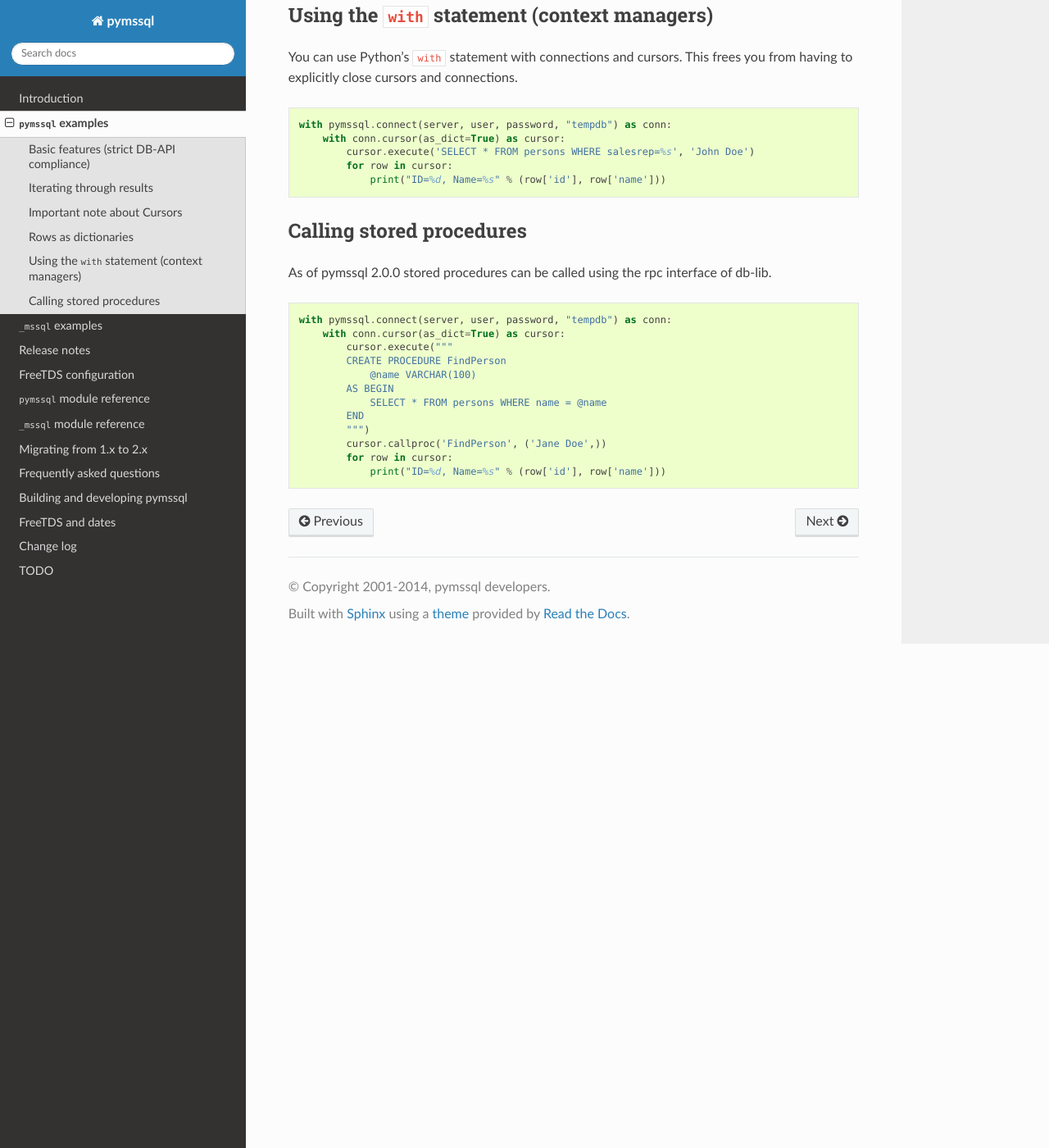
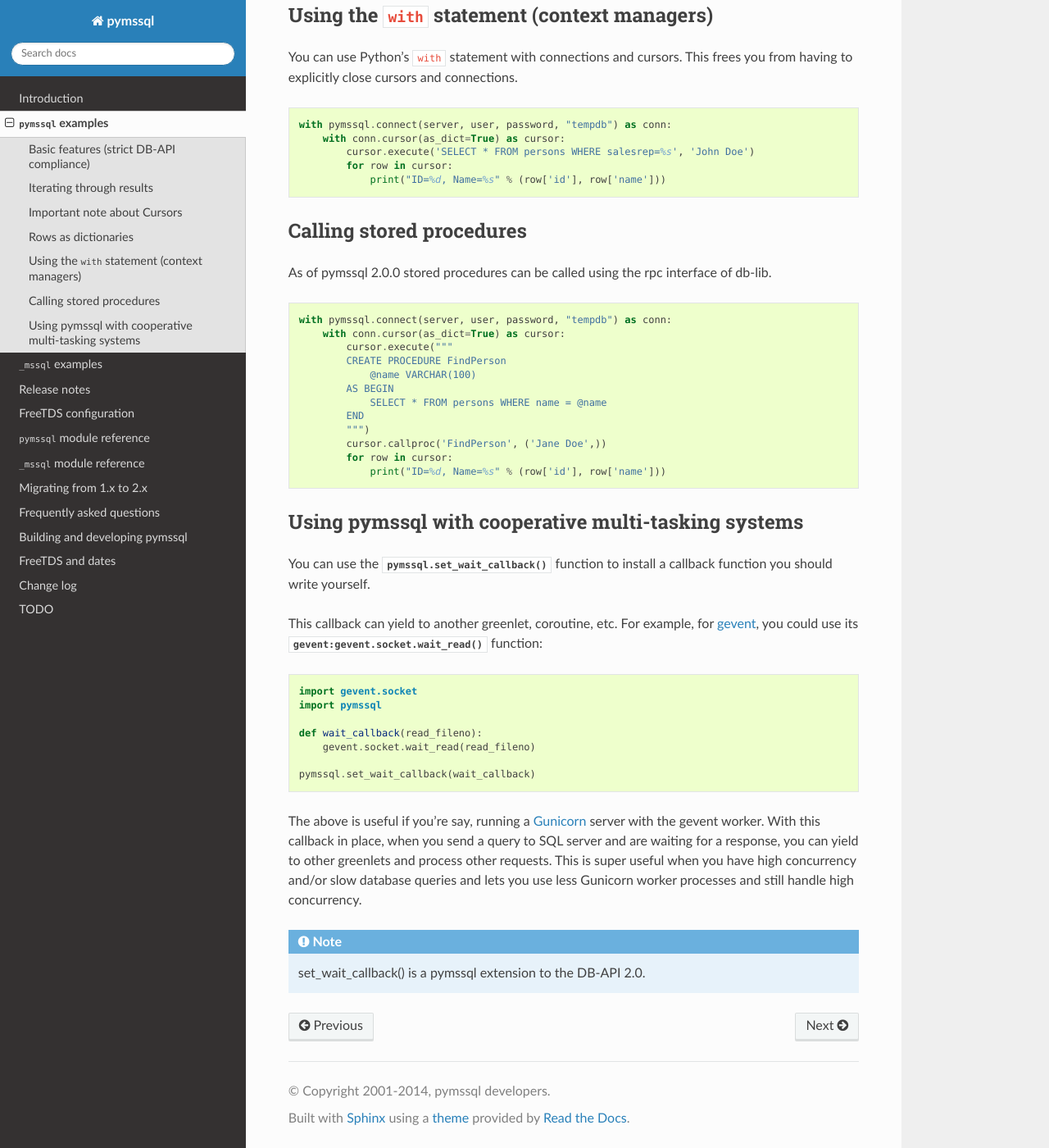
Before and after one commit to pymssql/pymssql, a Sphinx documentation site: the page built from docs/pymssql_examples.rst, in a window 1280 px wide and 1400 px high, scrolled down 2386 px. Shown: the whole window at 82% size. Built offline with Sphinx 7.4.7 and the Read the Docs theme 2.0.0, drawn with Linux system fonts in a browser that asks for light colours.

Commit message:
docs: Document 'green' feature added in c3739eb4e0

```diff
--- a/docs/conf.py
+++ b/docs/conf.py
@@ -103,7 +103,10 @@ pygments_style = 'sphinx'
 # If true, keep warnings as "system message" paragraphs in the built documents.
 #keep_warnings = False
 
-intersphinx_mapping = {'python': ('http://docs.python.org/', None)}
+intersphinx_mapping = {
+    'python': ('http://docs.python.org/', None),
+    'gevent': ('http://gevent.org/', None),
+}
 
 # Python's docs don't change every week.
 intersphinx_cache_limit = 90  # days
--- a/docs/pymssql_examples.rst
+++ b/docs/pymssql_examples.rst
@@ -159,3 +159,33 @@ db-lib.
             cursor.callproc('FindPerson', ('Jane Doe',))
             for row in cursor:
                 print("ID=%d, Name=%s" % (row['id'], row['name']))
+
+Using pymssql with cooperative multi-tasking systems
+====================================================
+
+You can use the :func:`pymssql.set_wait_callback` function to install a callback
+function you should write yourself.
+
+This callback can yield to another greenlet, coroutine, etc. For example, for
+gevent_, you could use its :func:`gevent:gevent.socket.wait_read` function::
+
+    import gevent.socket
+    import pymssql
+
+    def wait_callback(read_fileno):
+        gevent.socket.wait_read(read_fileno)
+
+    pymssql.set_wait_callback(wait_callback)
+
+The above is useful if you're say, running a Gunicorn_ server with the gevent
+worker. With this callback in place, when you send a query to SQL server and are
+waiting for a response, you can yield to other greenlets and process other
+requests. This is super useful when you have high concurrency and/or slow
+database queries and lets you use less Gunicorn worker processes and still
+handle high concurrency.
+
+.. note:: set_wait_callback() is a pymssql extension to the DB-API 2.0.
+
+.. _gevent: http://gevent.org
+.. _wait_read: http://gevent.org/gevent.socket.html#gevent.socket.wait_read
+.. _Gunicorn: http://gunicorn.org
```
Also changed, not shown: docs/ref/pymssql.rst (+22 -0 lines).
